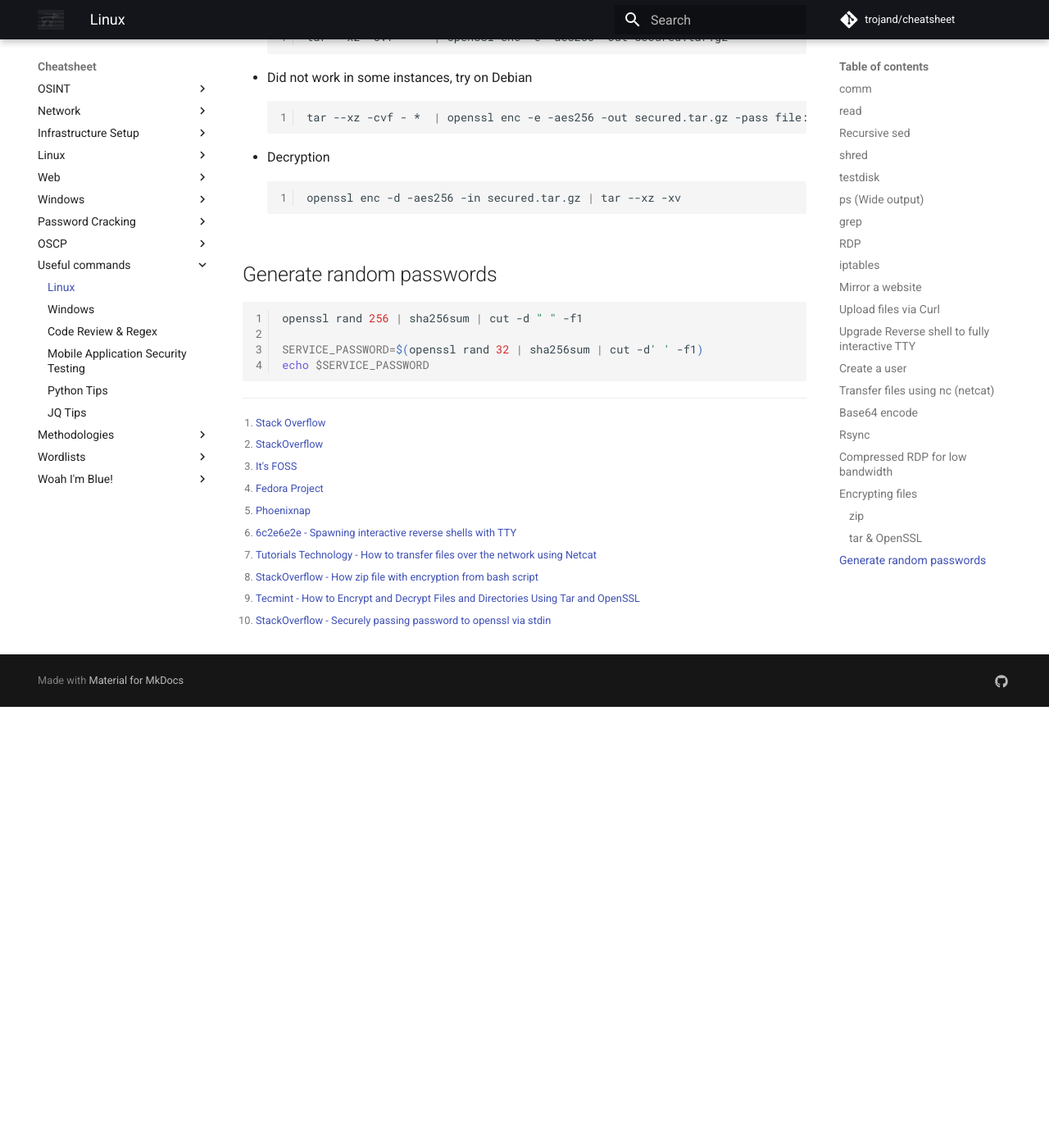
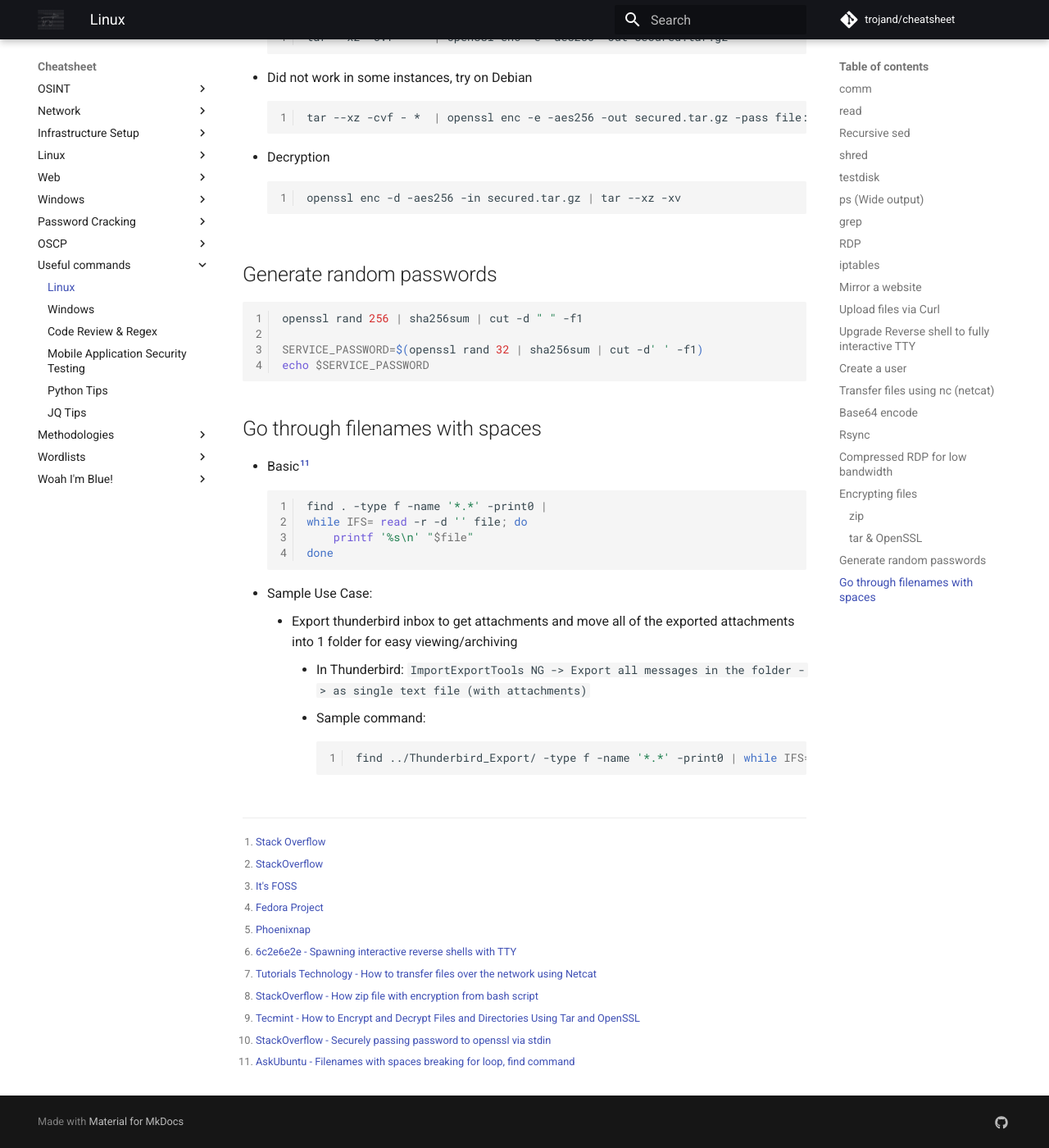
Before and after one commit to trojand/cheatsheet, an MkDocs documentation site: the page built from docs/Useful_Commands/Linux.md, in a window 1280 px wide and 1400 px high, scrolled down 5576 px. Shown: the whole window at 82% size. Built offline with MkDocs 1.6.1 and Material for MkDocs 9.7.7, drawn with Linux system fonts in a browser that asks for light colours; comment, search, counter and statistics services are not loaded; before the commit the page ends 6438 px from its top, so only the background shows below that.

Commit message:
Update Linux.md

````diff
--- a/docs/Useful_Commands/Linux.md
+++ b/docs/Useful_Commands/Linux.md
@@ -221,6 +221,22 @@ SERVICE_PASSWORD=$(openssl rand 32 | sha256sum | cut -d' ' -f1)
 echo $SERVICE_PASSWORD
 ```
 
+## Go through filenames with spaces
+* Basic[^11]
+    ```bash
+    find . -type f -name '*.*' -print0 |
+    while IFS= read -r -d '' file; do
+        printf '%s\n' "$file"
+    done
+    ```
+* Sample Use Case:
+    * Export thunderbird inbox to get attachments and move all of the exported attachments into 1 folder for easy viewing/archiving
+        * In Thunderbird: `ImportExportTools NG -> Export all messages in the folder - > as single text file (with attachments)`
+        * Sample command:
+            ```bash
+            find ../Thunderbird_Export/ -type f -name '*.*' -print0 | while IFS= read -r -d '' file; do mv "$file" .;done
+            ```
+
 [^1]: [Stack Overflow](https://stackoverflow.com/questions/3724786/how-to-diff-two-file-lists-and-ignoring-place-in-list)
 [^2]: [StackOverflow](https://stackoverflow.com/questions/1583219/how-to-do-a-recursive-find-replace-of-a-string-with-awk-or-sed)
 [^3]: [It's FOSS](https://itsfoss.com/recover-deleted-files-linux/)
@@ -231,3 +247,4 @@ echo $SERVICE_PASSWORD
 [^8]: [StackOverflow - How zip file with encryption from bash script](https://stackoverflow.com/questions/52093920/how-zip-file-with-encryption-from-bash-script)
 [^9]: [Tecmint - How to Encrypt and Decrypt Files and Directories Using Tar and OpenSSL](https://www.tecmint.com/encrypt-decrypt-files-tar-openssl-linux/)
 [^10]: [StackOverflow - Securely passing password to openssl via stdin](https://stackoverflow.com/questions/6321353/securely-passing-password-to-openssl-via-stdin)
+[^11]: [AskUbuntu - Filenames with spaces breaking for loop, find command](https://askubuntu.com/a/343753)
````
